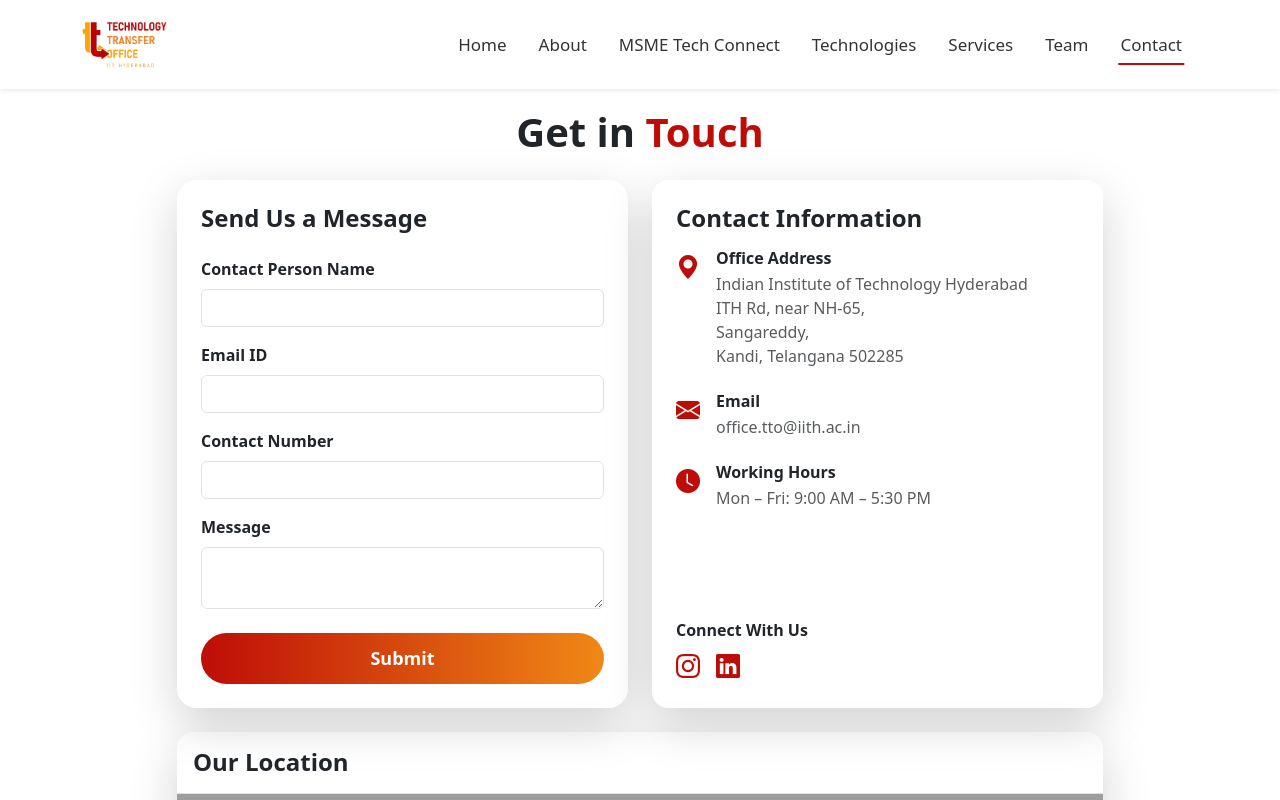
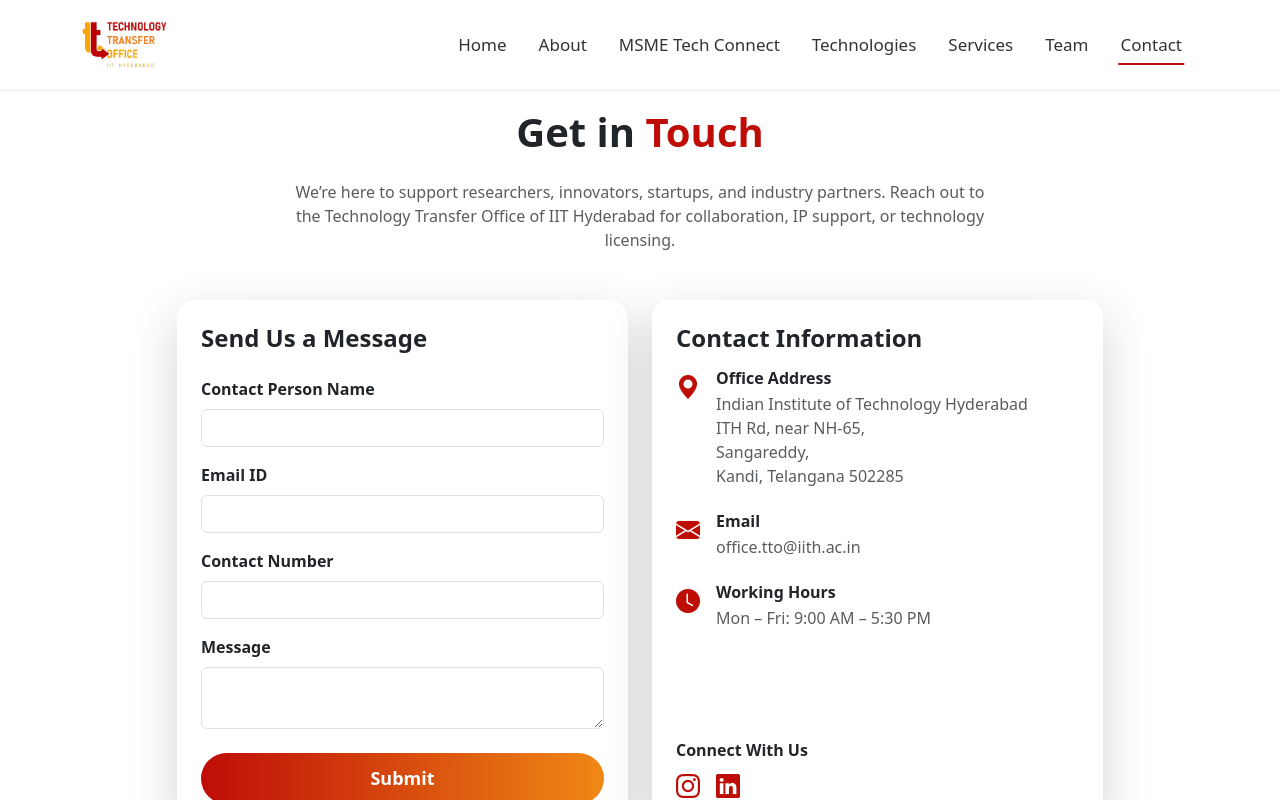
Before and after one commit to sachinsingh24/ttosite, a React (Vite) app: page /contact in a window 1280 px wide. Shown: the top 800 px of the page. Built offline with nearby package versions, Linux system fonts and the light colour scheme; grey boxes are pictures that could not be loaded.

Commit message:
added missing paragraph in contact page

```diff
--- a/src/pages/Contact.jsx
+++ b/src/pages/Contact.jsx
@@ -64,6 +64,9 @@
       <h2 className="fw-bold mb-4 text-center display-6">
         Get in <span style={{ color: "#be0d07" }}>Touch</span>
       </h2>
+        <p className="text-center text-muted mb-5" style={{ maxWidth: "700px", margin: "0 auto" }}>
+          We’re here to support researchers, innovators, startups, and industry partners. Reach out to the Technology Transfer Office of IIT Hyderabad for collaboration, IP support, or technology licensing.
+        </p>
 
       <div className="row g-4 justify-content-center">
         <div className="col-lg-5 col-md-6">
```
